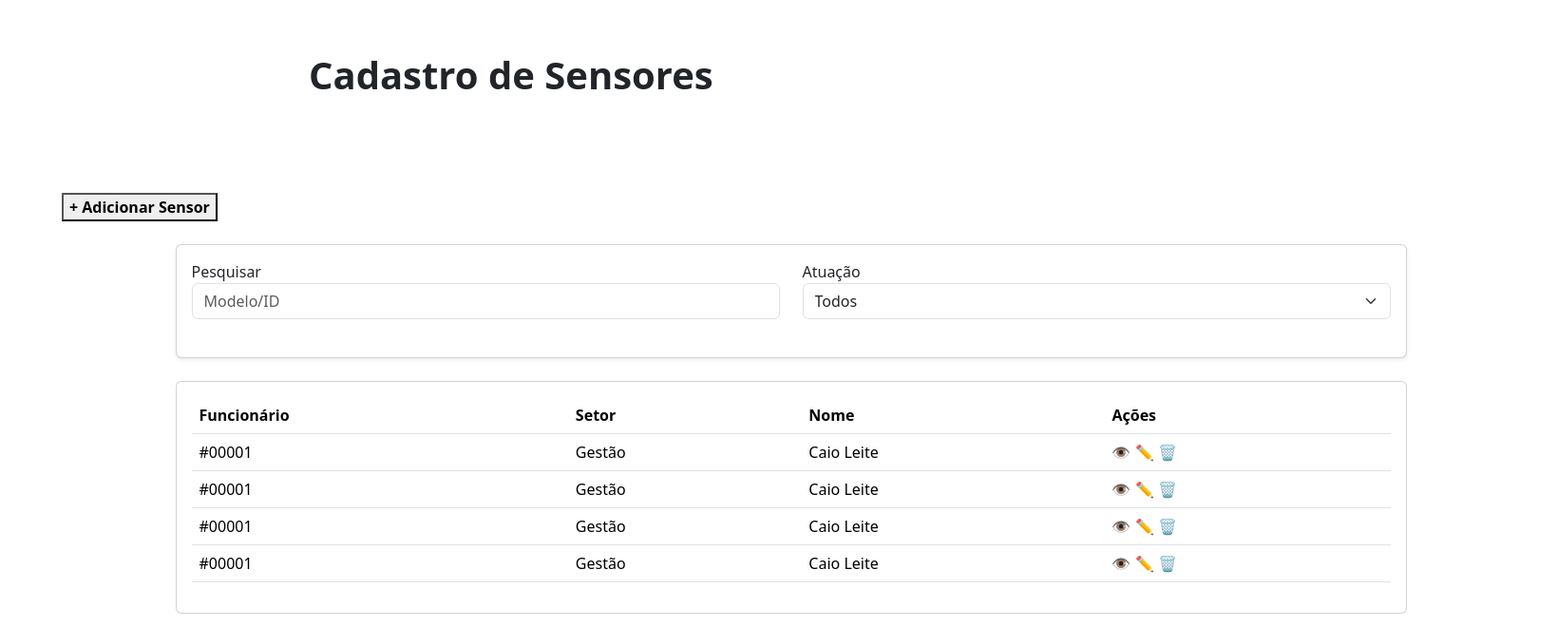
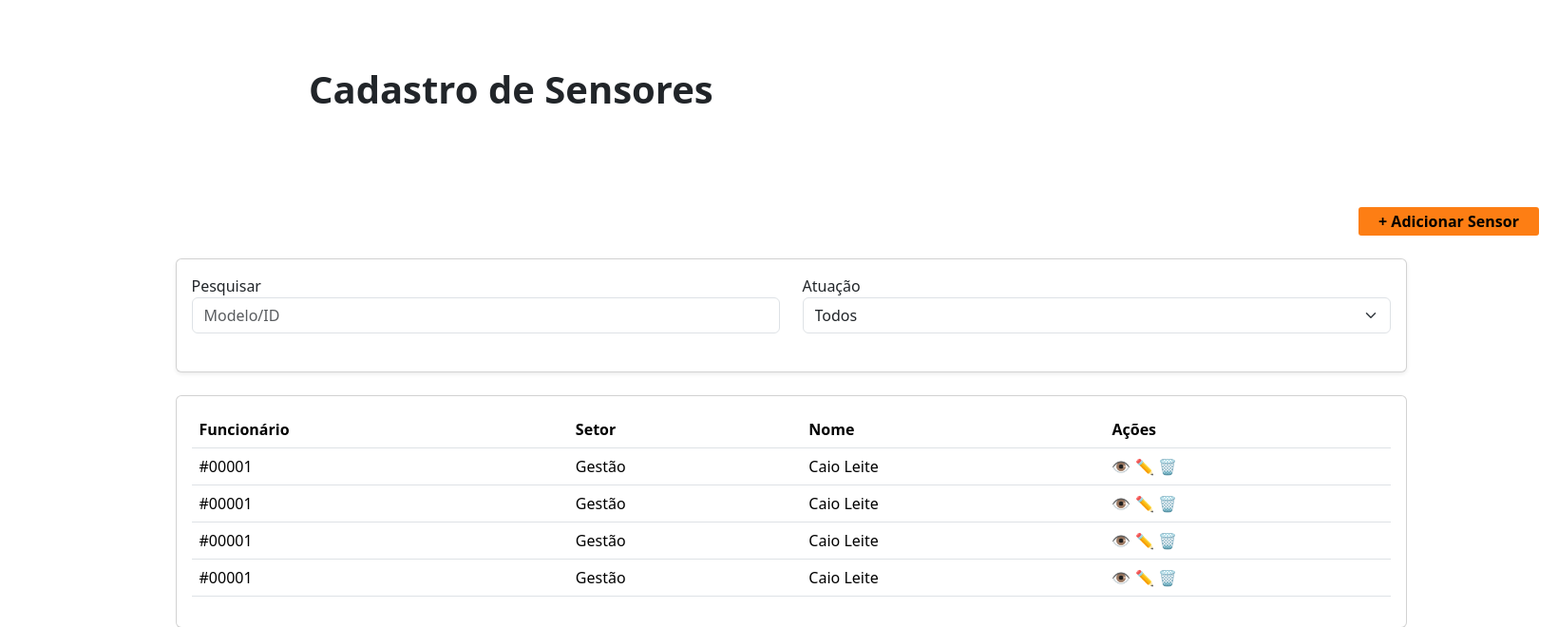
Before and after one commit to devcaetan0/EasyRail-S.A, a PHP site: page /public/sensores.html in a window 1640 px wide. Shown: the part 71-731 px from the top of the page at 95% size. Run offline with PHP 8.4, Linux system fonts and the light colour scheme.

Commit message:
feat: alterações no CSS como cor do botão e posição.

```diff
--- a/styles/style.css
+++ b/styles/style.css
@@ -117,6 +117,7 @@
 
     color: black;
     background-color: #fd7e14;
+    border-radius: 2px;
 }
 
 .titulo-cadastro {
@@ -133,7 +134,30 @@
 .titulo-cadastro-s {
 
     margin-left: 325px;
-    margin-top: 55px;
+    margin-top: 70px;
+
+}
 
 
+.botao-sensor{
+
+margin-left: 1365px;
+
 }
+
+.botao-sensor-cor{
+
+    color: black;
+    background-color: #fd7e14;
+    border-radius: 3px;
+    width: 190px;
+    height: 30px;
+}
+
+.borda-sensor{
+
+
+    border-color: #fd7e14;
+    border: 2px solid #fd7e14;
+
+}
```
